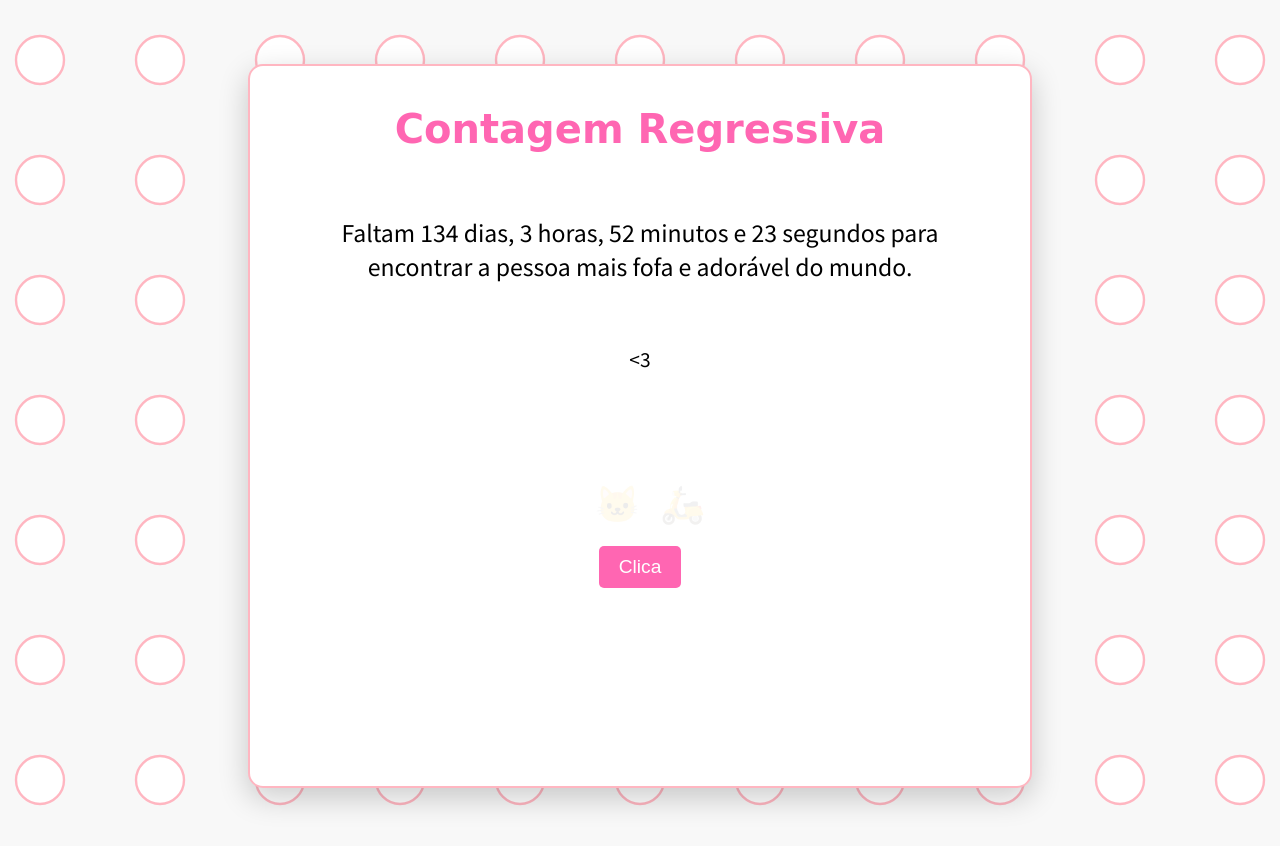
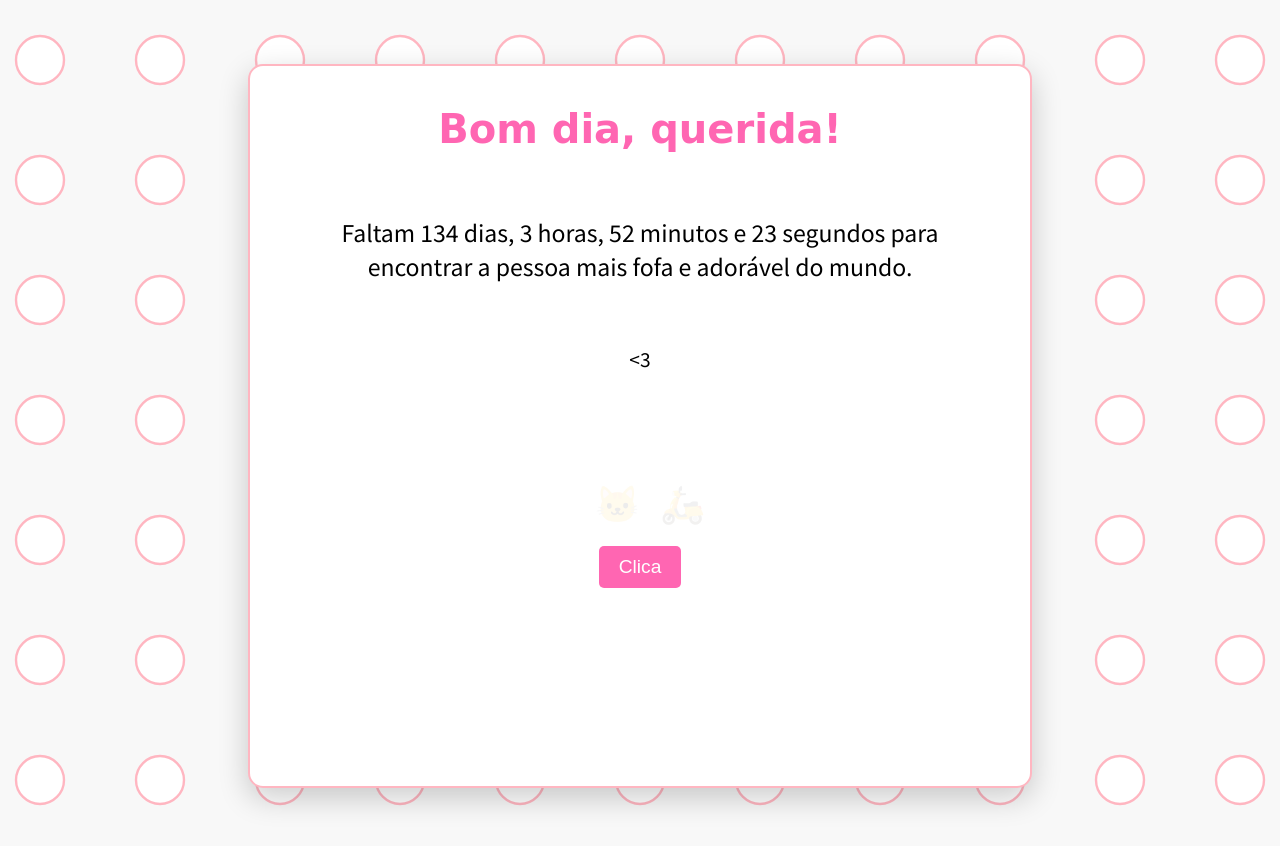
Before and after one commit to Pedrohenrique20/teste22, a plain HTML site: page index.html in a window 1280 px wide. Drawn offline with Linux system fonts and the light colour scheme; some icons are missing; a web font is replaced by a local one.

Commit message:
Add files via upload

```diff
--- a/index.html
+++ b/index.html
@@ -3,7 +3,7 @@
 <head>
     <meta charset="UTF-8">
     <meta name="viewport" content="width=device-width, initial-scale=1.0">
-    <title>Contagem Regressiva</title>
+    <title>oi princesa</title>
     <style>
         body {
             font-family: Arial, sans-serif;
@@ -255,7 +255,7 @@
 </head>
 <body>
     <div class="container">
-        <h1>Contagem Regressiva</h1>
+        <h1>Bom dia, querida! </h1>
         <div class="message">
             <p id="countdown">Calculando...</p>
         </div>
```
